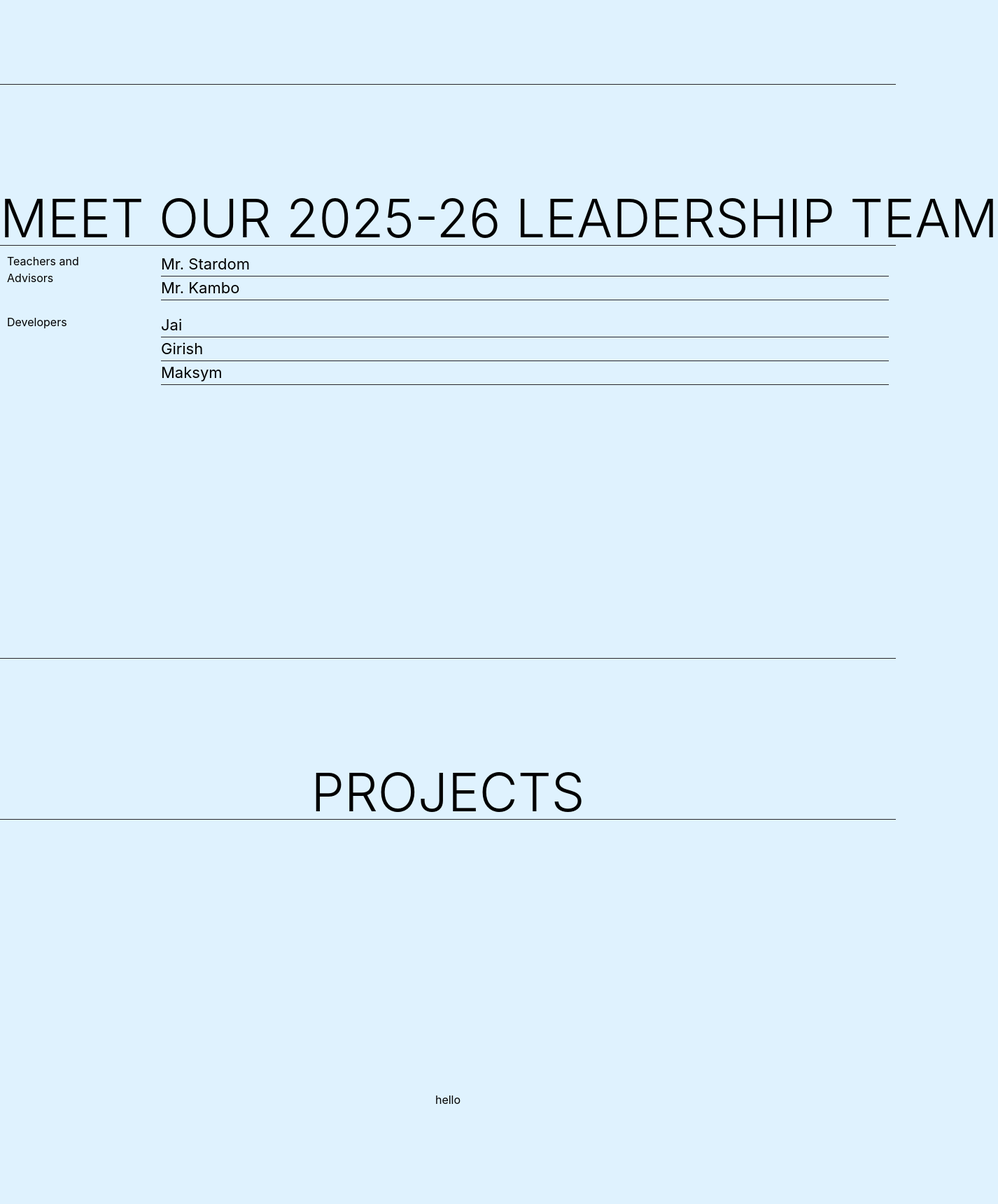
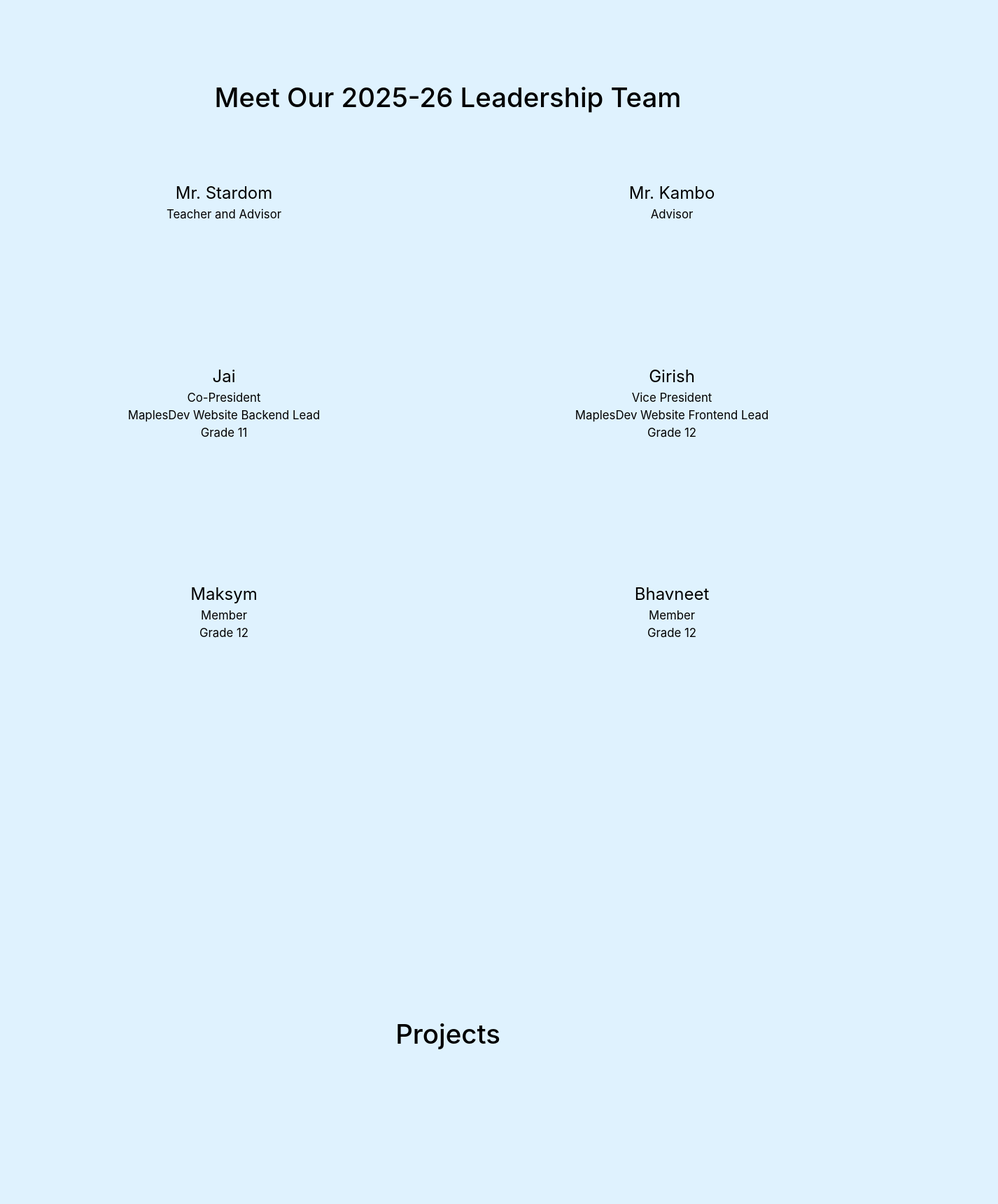
Before and after one commit to maplesdevelopers/MaplesDev-Website, a React (Vite) app in the folder App-MaplesDev/: page / in a window 1280 px wide. Shown: the part 1660-3380 px from the top of the page at 70% size, 1426 px wide, since content can reach past the window. Built offline with nearby package versions, Linux system fonts and the light colour scheme.

Commit message:
changed the network section layout

```diff
--- a/App-MaplesDev/src/App.tsx
+++ b/App-MaplesDev/src/App.tsx
@@ -29,6 +29,9 @@ function App() {
                     <NetworkContent />
                 </section>
 
+                {/* Spacer */}
+                <div className="min-w-screen min-h-[50dvh]"></div>
+
                 <section className="min-h-dvh min-w-screen" id="collaboration">
                     <CollaborationContent />
                 </section>
--- a/App-MaplesDev/src/components/ui-elements/sections/collaboration_content.tsx
+++ b/App-MaplesDev/src/components/ui-elements/sections/collaboration_content.tsx
@@ -2,11 +2,16 @@ export const CollaborationContent = () => {
     return (
         <div className="pt-10 w-screen">
             {/* Header */}
-            <header className="top-0">
-                <div className="flex-grow h-[0.05rem] bg-(--spacer-color)"></div>
-                <h2 className="text-[clamp(1rem,5.9vw,12rem)] text-nowrap text-center mt-[clamp(1rem,12vw,20rem)] leading-none font-light">PROJECTS</h2>
-                <div className="flex-grow h-[0.05rem] bg-(--spacer-color)"></div>
-            </header>
+           <div
+                className="
+                    text-[clamp(2rem,3vw,6rem)]
+                    font-medium
+                    text-center
+                    leading-none
+                "
+            >
+                Projects
+            </div>
 
             <div className="h-[100dvh] w-screen items-center justify-center place-content-center flex">
                 hello
--- a/App-MaplesDev/src/components/ui-elements/sections/fun_content.tsx
+++ b/App-MaplesDev/src/components/ui-elements/sections/fun_content.tsx
@@ -2,11 +2,16 @@ export const FunContent = () => {
     return (
         <div className="pt-10 w-screen">
             {/* Header */}
-            <header className="top-0">
-                <div className="flex-grow h-[0.05rem] bg-(--spacer-color)"></div>
-                <h2 className="text-[clamp(1rem,5.9vw,12rem)] text-nowrap text-center mt-[clamp(1rem,12vw,20rem)] leading-none font-light">FUN</h2>
-                <div className="flex-grow h-[0.05rem] bg-(--spacer-color)"></div>
-            </header>
+           <div
+                className="
+                    text-[clamp(2rem,3vw,6rem)]
+                    font-medium
+                    text-center
+                    leading-none
+                "
+            >
+                Events
+            </div>
 
             <div className="h-[100dvh] w-screen items-center justify-center place-content-center flex">
                 hello
--- a/App-MaplesDev/src/components/ui-elements/sections/network_content.tsx
+++ b/App-MaplesDev/src/components/ui-elements/sections/network_content.tsx
@@ -4,59 +4,57 @@ export const NetworkContent = () => {
     return (
         <div className="pt-5 w-screen">
             {/* Header */}
-            <header className="top-0">
-                <div className="flex-grow h-[0.05rem] bg-(--spacer-color)"></div>
-                <h2 className="text-[clamp(1rem,5.9vw,12rem)] text-nowrap text-center mt-[clamp(1rem,12vw,20rem)] leading-none font-light">MEET OUR 2025-26 LEADERSHIP TEAM</h2>
-                <div className="flex-grow h-[0.05rem] bg-(--spacer-color)"></div>
-            </header>
+           <div
+                className="
+                    text-[clamp(2rem,3vw,6rem)]
+                    font-medium
+                    text-center
+                    leading-none
+                "
+            >
+                Meet Our 2025-26 Leadership Team
+            </div>
 
-            <div className="relative flex flex-rol p-[10px]">
-                <div className="text-[16px]">Teachers and Advisors</div>
-                <div className="flex-grow min-w-[50px]"></div>
-                <div className="flex flex-col">
+            {/* Teachers and Advisors */}
+            <div className="relative flex place-content-center mt-[100px] grid grid-cols-2">
                 { TeacherAdvisorData.map((person) => (
                     <div
                         key={person.name}
                         className="
                             relative
-                                m-w-full
-                                w-[clamp(10rem,130dvh,200dvh)]
-                                items-center
-                                justify-center
+                            flex
+                            flex-col
+                            place-content-center
+                            w-full
                         "
                     >
-                            <div
-                                className="text-[22px] text-start items-center justify-center"
-                            >{person.name}</div>
-                            <div className="flex-grow h-[0.05rem] bg-(--spacer-color)"></div>
+                        <div className="text-[clamp(1.5rem,1.6vw,4rem)] text-center">{person.name}</div>
+                        <div className="text-[clamp(1.05rem,1.1vw,4rem)] text-center">{person.position}</div>
                     </div>
                 ))}
             </div>
-            </div>
 
-            <div className="relative flex flex-rol p-[10px]">
-                <div className="">Developers</div>
-                <div className="flex-grow min-w-[50px]"></div>
-                <div className="flex flex-col">
+            {/* Developers */}
+            <div className="relative mt-[100px] grid grid-cols-2">
                 { LeadershipData.map((person) => (
                     <div
                         key={person.name}
                         className="
                             relative
-                                m-w-full
-                                w-[clamp(10rem,130dvh,200dvh)]
-                                items-center
-                                justify-center
+                            flex
+                            flex-col
+                            place-content-center
+                            w-full
+                            p-[100px]
                         "
                     >
-                            <div
-                                className="text-[22px] text-start items-center justify-center"
-                            >{person.name}</div>
-                            <div className="flex-grow h-[0.05rem] bg-(--spacer-color)"></div>
+                        <div className="text-[clamp(1.5rem,1.6vw,4rem)] text-center">{person.name}</div>
+                        <div className="text-[clamp(1.05rem,1.1vw,4rem)] text-center">{person.position}</div>
+                        <div className="text-[clamp(1.05rem,1.1vw,4rem)] text-center">{person.project}</div>
+                        <div className="text-[clamp(1.05rem,1.1vw,4rem)] text-center">{person.grade}</div>
                     </div>
                 ))}
             </div>
         </div>
-        </div>
     );
 }
--- a/App-MaplesDev/src/data/Leadership/leadership.tsx
+++ b/App-MaplesDev/src/data/Leadership/leadership.tsx
@@ -11,7 +11,7 @@ export const TeacherAdvisorData: Person[] = [
     },
     {
         name: "Mr. Kambo",
-        position: "Teacher and Advisor",
+        position: "Advisor",
         project: "",
         project_role: "",
         grade: "",
@@ -23,24 +23,31 @@ export const LeadershipData: Person[] = [
     {
         name: "Jai",
         position: "Co-President",
-        project: "MaplesDev website",
+        project: "MaplesDev Website Backend Lead",
         project_role: "backend dev",
-        grade: "11",
-        description: "founded this community and now looking forward to grow it.",
+        grade: "Grade 11",
+        description: "founded this community",
     },
     {
         name: "Girish",
         position: "Vice President",
-        project: "MaplesDev website",
+        project: "MaplesDev Website Frontend Lead",
         project_role: "frontend dev",
-        grade: "12",
+        grade: "Grade 12",
     },
     {
         name: "Maksym",
-        position: "Board Member",
+        position: "Member",
         project: "",
         project_role: "",
-        grade: "12",
+        grade: "Grade 12",
+    },
+    {
+        name: "Bhavneet",
+        position: "Member",
+        project: "",
+        project_role: "",
+        grade: "Grade 12",
     },
 ];
 
```
Lines whose indentation alone changed are shown as unchanged.
